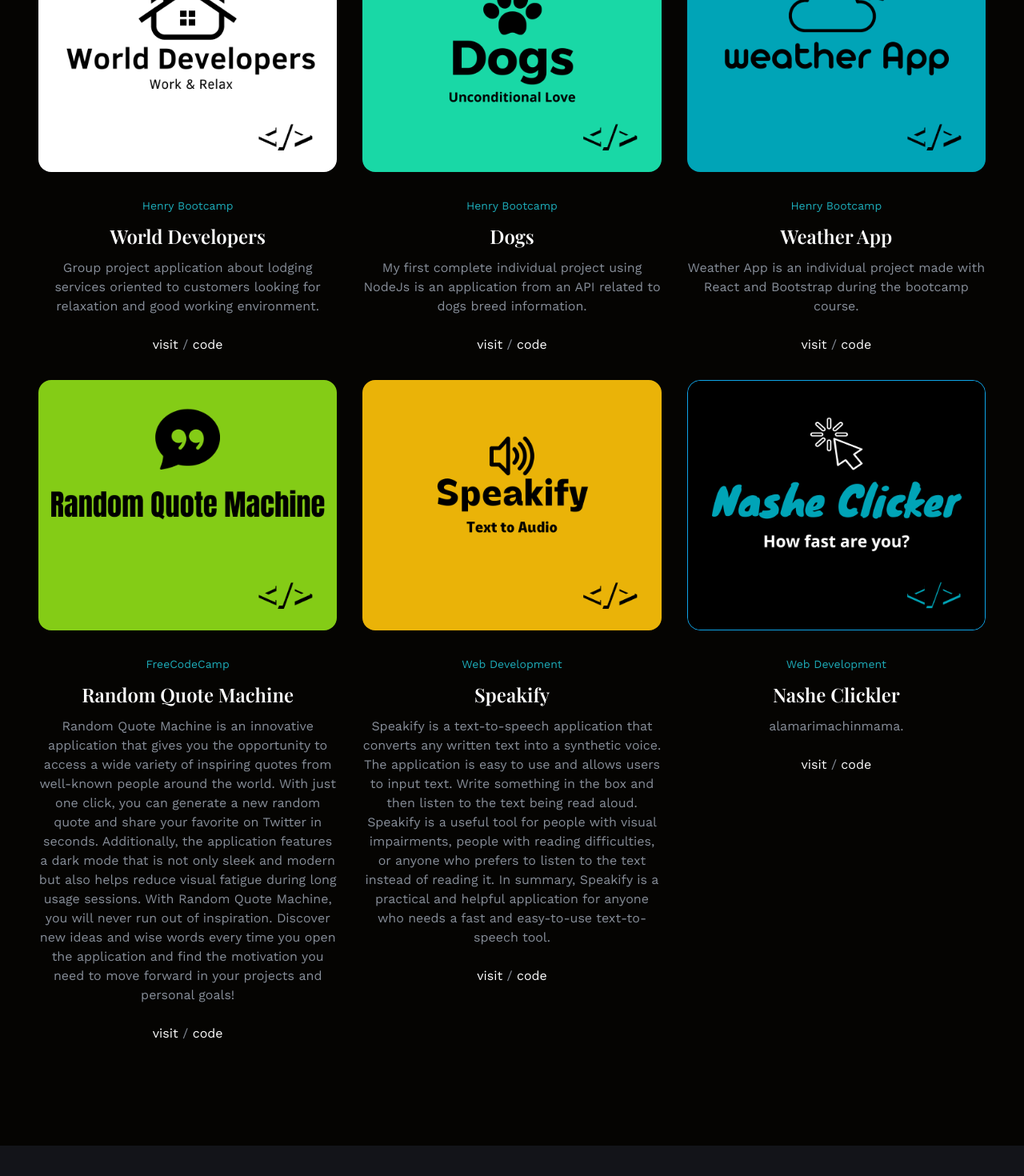
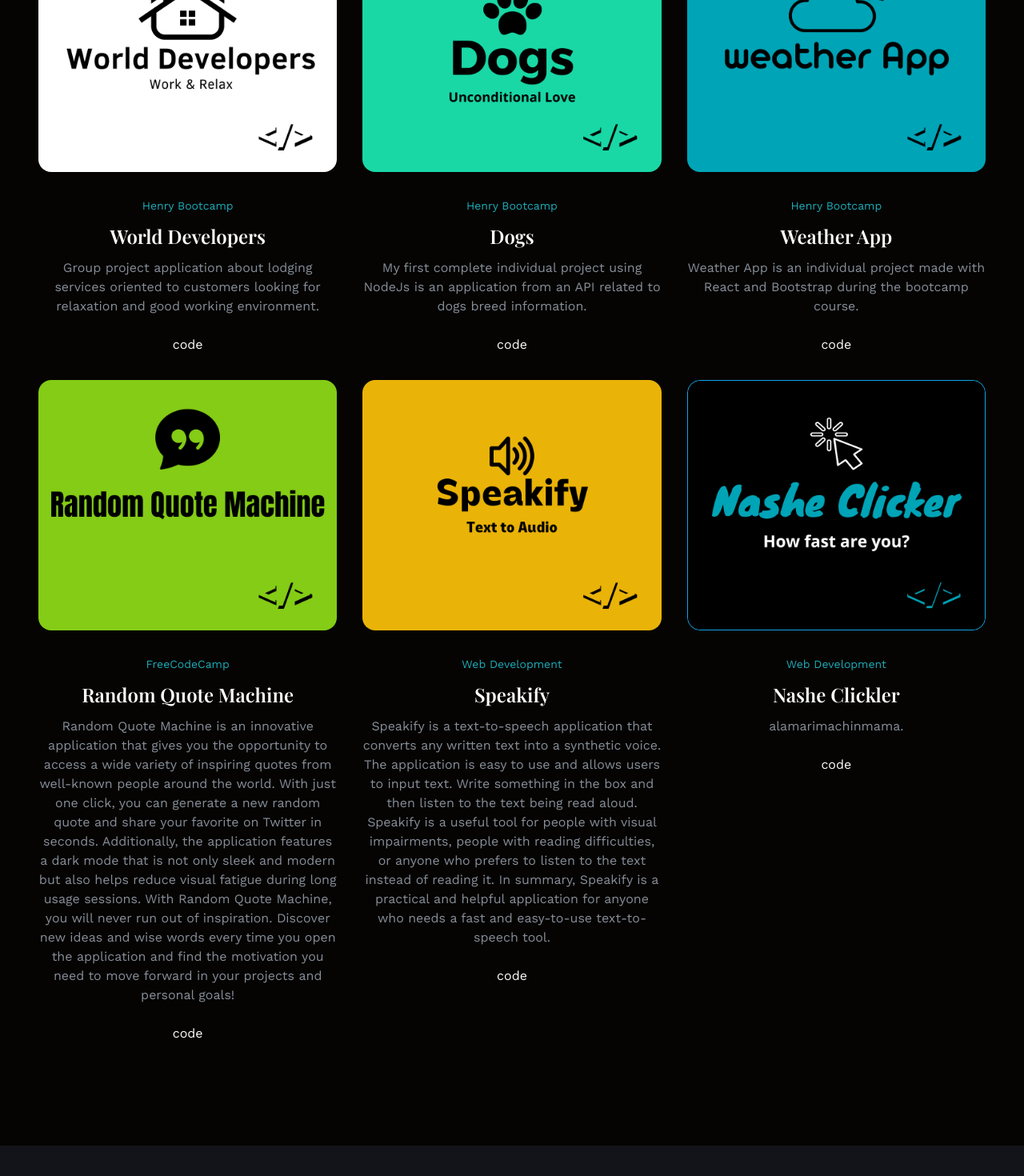
Before and after one commit to patukaelmago/portfolio2023, a React (Create React App) app: page / in a window 1280 px wide. Shown: the part 2701-4171 px from the top of the page at 80% size. Built offline with nearby package versions, Linux system fonts and the light colour scheme; a web font is replaced by a local one.

Commit message:
href img

```diff
--- a/src/components/Project.js
+++ b/src/components/Project.js
@@ -6,15 +6,16 @@ const Project = ({ item }) => {
       return (
         <div key={item.id} className='flex flex-col items-center text-center'>
           <div className='mb-8'>
-            <img className='rounded-2xl' src={item.image} alt='' />
+            <a href="https://world-dev-front.vercel.app/" target="blank" rel="noopener noreferrer">
+              <img className='rounded-2xl' src={item.image} alt={`imagen de ${item.name} `} />
+            </a>
           </div>
           <p className='capitalize text-accent text-sm mb-3'>{item.category}</p>
           <h3 className='text-2xl font-semibold capitalize mb-3'>{item.name}</h3>
           <p className='text-base max-w-md'>Group project application about lodging services oriented to customers looking for relaxation and good working environment.</p>
           <br />
           <div>
-            <a className='md:items-center pr-30 text-white hover:text-accent cursor-pointer' href="https://world-dev-front.vercel.app/" target="blank" rel="noopener noreferrer">visit </a>
-            <a> / </a>
+            <a className='md:items-center pr-30 text-white hover:text-accent cursor-pointer' ></a>
             <a className='text-white hover:text-accent cursor-pointer' href="https://github.com/patukaelmago/WorldDev-Front" target="blank" rel="noopener noreferrer"> code</a>
           </div>
         </div>
@@ -23,15 +24,16 @@ const Project = ({ item }) => {
       return (
         <div key={item.id} className='flex flex-col items-center text-center'>
           <div className='mb-8'>
-            <img className='rounded-2xl' src={item.image} alt='' />
+            <a href="https://dogs-front-five.vercel.app/" target="blank" rel="noopener noreferrer">
+              <img className='rounded-2xl' src={item.image} alt={`imagen de ${item.name} `}  />
+            </a>
           </div>
           <p className='capitalize text-accent text-sm mb-3'>{item.category}</p>
           <h3 className='text-2xl font-semibold capitalize mb-3'>{item.name}</h3>
           <p className='text-base max-w-md'>My first complete individual project using NodeJs is an application from an API related to dogs breed information.</p>
           <br />
           <div>
-            <a className='md:items-center pr-30 text-white hover:text-accent cursor-pointer' href="https://dogs-front-five.vercel.app/" target="blank" rel="noopener noreferrer">visit </a>
-            <a> / </a>
+            <a className='md:items-center pr-30 text-white hover:text-accent cursor-pointer' ></a>
             <a className='text-white hover:text-accent cursor-pointer' href="https://github.com/patukaelmago/DOGS---FRONT" target="blank" rel="noopener noreferrer"> code</a>
           </div>
         </div>
@@ -40,15 +42,16 @@ const Project = ({ item }) => {
       return (
         <div key={item.id} className='flex flex-col items-center text-center'>
           <div className='mb-8'>
-            <img className='rounded-2xl' src={item.image} alt='' />
+            <a href="https://weather-app-ochre-tau.vercel.app" target="blank" rel="noopener noreferrer">
+              <img className='rounded-2xl' src={item.image} alt={`imagen de ${item.name} `}  />
+            </a>
           </div>
           <p className='capitalize text-accent text-sm mb-3'>{item.category}</p>
           <h3 className='text-2xl font-semibold capitalize mb-3'>{item.name}</h3>
           <p className='text-base max-w-md'>Weather App is an individual project made with React and Bootstrap during the bootcamp course.</p>
           <br />
           <div>
-            <a className='md:items-center pr-30 text-white hover:text-accent cursor-pointer' href="https://weather-app-ochre-tau.vercel.app" target="blank" rel="noopener noreferrer">visit </a>
-            <a> / </a>
+            <a className='md:items-center pr-30 text-white hover:text-accent cursor-pointer' ></a>
             <a className='text-white hover:text-accent cursor-pointer' href="https://github.com/patukaelmago/weather-app" target="blank" rel="noopener noreferrer"> code</a>
           </div>
         </div>
@@ -57,58 +60,57 @@ const Project = ({ item }) => {
       return (
         <div key={item.id} className='flex flex-col items-center text-center'>
           <div className='mb-8'>
-            <img className='rounded-2xl' src={item.image} alt='' />
+            <a href="https://random-qoute-machine-tawny.vercel.app/" target="blank" rel="noopener noreferrer">
+              <img className='rounded-2xl' src={item.image} alt={`imagen de ${item.name} `}  />
+            </a>
           </div>
           <p className='capitalize text-accent text-sm mb-3'>{item.category}</p>
           <h3 className='text-2xl font-semibold capitalize mb-3'>{item.name}</h3>
           <p className='text-base max-w-md'>Random Quote Machine is an innovative application that gives you the opportunity to access a wide variety of inspiring quotes from well-known people around the world. With just one click, you can generate a new random quote and share your favorite on Twitter in seconds. Additionally, the application features a dark mode that is not only sleek and modern but also helps reduce visual fatigue during long usage sessions. With Random Quote Machine, you will never run out of inspiration. Discover new ideas and wise words every time you open the application and find the motivation you need to move forward in your projects and personal goals!</p>
           <br />
           <div>
-            <a className='md:items-center pr-30 text-white hover:text-accent cursor-pointer' href="https://random-qoute-machine-tawny.vercel.app/" target="blank" rel="noopener noreferrer">visit </a>
-            <a> / </a>
+            <a className='md:items-center pr-30 text-white hover:text-accent cursor-pointer' ></a>
             <a className='text-white hover:text-accent cursor-pointer' href="https://github.com/patukaelmago/Random-Qoute-Machine" target="blank" rel="noopener noreferrer"> code</a>
           </div>
         </div>
       )
     case "Speakify":
       return (
-          <div key={item.id} className='flex flex-col items-center text-center'>
+        <div key={item.id} className='flex flex-col items-center text-center'>
           <div className='mb-8'>
-            <img className='rounded-2xl' src={item.image} alt='' />
+            <a href="https://speakify.vercel.app/" target="blank" rel="noopener noreferrer" >
+              <img className='rounded-2xl' src={item.image} alt={`imagen de ${item.name} `}  />
+            </a>
           </div>
           <p className='capitalize text-accent text-sm mb-3'>{item.category}</p>
           <h3 className='text-2xl font-semibold capitalize mb-3'>{item.name}</h3>
           <p className='text-base max-w-md'>Speakify is a text-to-speech application that converts any written text into a synthetic voice. The application is easy to use and allows users to input text. Write something in the box and then listen to the text being read aloud. Speakify is a useful tool for people with visual impairments, people with reading difficulties, or anyone who prefers to listen to the text instead of reading it. In summary, Speakify is a practical and helpful application for anyone who needs a fast and easy-to-use text-to-speech tool.</p>
           <br />
           <div>
-            <a className='md:items-center pr-30 text-white hover:text-accent cursor-pointer' href="https://speakify.vercel.app/" target="blank" rel="noopener noreferrer">visit </a>
-            <a> / </a>
+            <a className='md:items-center pr-30 text-white hover:text-accent cursor-pointer' ></a>
             <a className='text-white hover:text-accent cursor-pointer' href="https://github.com/patukaelmago/speakify" target="blank" rel="noopener noreferrer"> code</a>
           </div>
         </div>
-
       )
-      default:
+    default:
       return (
-          <div key={item.id} className='flex flex-col items-center text-center'>
+        <div key={item.id} className='flex flex-col items-center text-center'>
           <div className='mb-8 border border-sky-500 rounded-2xl'>
-            <img className='rounded-2xl' src={item.image} alt='' />
+            <a href="https://contador-de-clics-xi.vercel.app/" target="blank" rel="noopener noreferrer">
+              <img className='rounded-2xl' src={item.image} alt={`imagen de ${item.name} `}  />
+            </a>
           </div>
           <p className='capitalize text-accent text-sm mb-3'>{item.category}</p>
           <h3 className='text-2xl font-semibold capitalize mb-3'>{item.name}</h3>
           <p className='text-base max-w-md'>alamarimachinmama.</p>
           <br />
           <div>
-            <a className='md:items-center pr-30 text-white hover:text-accent cursor-pointer' href="https://contador-de-clics-xi.vercel.app/" target="blank" rel="noopener noreferrer">visit </a>
-            <a> / </a>
+            <a className='md:items-center pr-30 text-white hover:text-accent cursor-pointer' ></a>
             <a className='text-white hover:text-accent cursor-pointer' href="https://github.com/patukaelmago/contador-de-clics" target="blank" rel="noopener noreferrer"> code</a>
           </div>
         </div>
-
       )
-
   }
-
 };
 
 export default Project;
```
